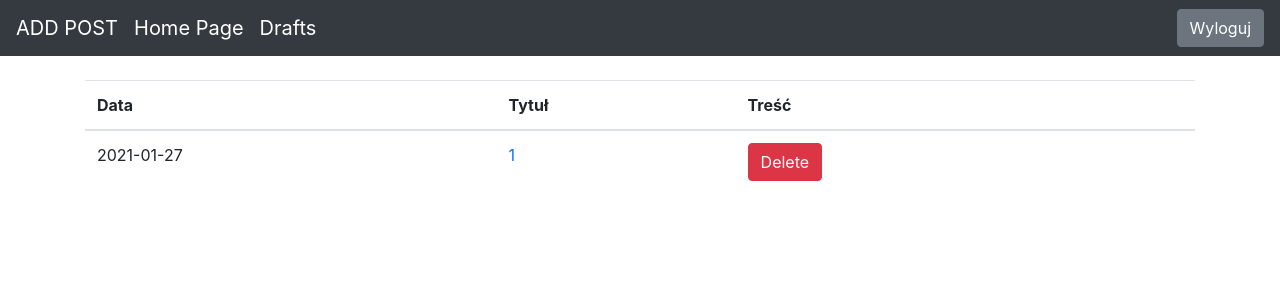
After one commit to golab368/micro-blog, a Flask app: page /drafts/ in a window 1280 px wide. The commit adds this page. Shown: the top 300 px of the page. Run offline with Flask 2, Linux system fonts and the light colour scheme; the visitor is signed in with stand-in values (Sample User, id 1); data comes from the database, SQL or seed files in the repository; some libraries are stand-ins or nearby versions.

Commit message:
Add files via upload

```diff
--- a/templates/base.html
+++ b/templates/base.html
@@ -21,21 +21,27 @@
 </head>
 
 <body>
+
  <nav class="navbar navbar-expand-md navbar-dark bg-dark fixed-top">
    <a class="navbar-brand" href="new-post/">ADD POST</a>
+   <a class="navbar-brand" href="/">Home Page</a>
+   <a class="navbar-brand" href="/drafts/">Drafts</a>
    <button class="navbar-toggler" type="button" data-toggle="collapse" data-target="#navbarsExampleDefault"
      aria-controls="navbarsExampleDefault" aria-expanded="false" aria-label="Toggle navigation">
      <span class="navbar-toggler-icon"></span>
    </button>
 
    <div class="collapse navbar-collapse" id="navbarsExampleDefault">
-     <ul class="navbar-nav mr-auto">
-     </ul>
-     <form class="form-inline my-2 my-lg-0">
-       <input class="form-control mr-sm-2" type="text" placeholder="Szukaj" aria-label="Szukaj">
-       <button class="btn btn-secondary my-2 my-sm-0" type="submit">Szukaj</button>
-     </form>
-   </div>
+    <ul class="navbar-nav mr-auto">
+    </ul>
+    {% if session.logged_in %}
+      <form class="form-inline my-2 my-lg-0" action="{{ url_for('logout') }}" method="POST">
+        <button class="btn btn-secondary my-2 my-sm-0" type="submit">Wyloguj</button>
+      </form>
+    {% else %}
+      <a href="{{ url_for('login') }}" class="btn btn-secondary my-2 my-lg-0">Zaloguj</a>
+    {% endif %}
+  </div>
  </nav>
 
  <main role="main" class="container">
--- /dev/null
+++ b/templates/drafts.html
@@ -0,0 +1,34 @@
+{% extends "base.html" %}
+
+{% block content %}
+
+<table class="table">
+   <thead>
+     <tr>
+       <th scope="col">Data</th>
+       <th scope="col">Tytuł</th>
+       <th scope="col">Treść</th>
+       <th scope="col"></th>
+     </tr>
+   </thead>
+   <tbody>
+       {% for post in drafts %}
+     <tr>
+       <td>
+           {{ post.pub_date.strftime('%Y-%m-%d') }}
+       </td>
+       <td>
+           <a href="{{ url_for('edit_entry', entry_id=post.id) }}">
+               {{ post.title }}
+           </a>
+
+       </td>
+       <td>            <form action="/delete/{{ post.id }}" method="POST">
+        <button type="submit" class="btn btn-danger">Delete</button></form>
+    </td>
+     </tr>
+     {% endfor %}
+   </tbody>
+ </table>
+
+{% endblock %}
--- a/templates/entry_form.html
+++ b/templates/entry_form.html
@@ -2,7 +2,7 @@
 
 {% block content %}
 <h3>
-   Dodaj nowy wpis
+   Dodaj nowy wpis lub edytuj
 </h3>
 
 <form action="" method="POST">
```
Also changed, not shown: templates/login_form.html (added, +38 -0 lines), templates/homepage.html (line endings or trailing spaces).
